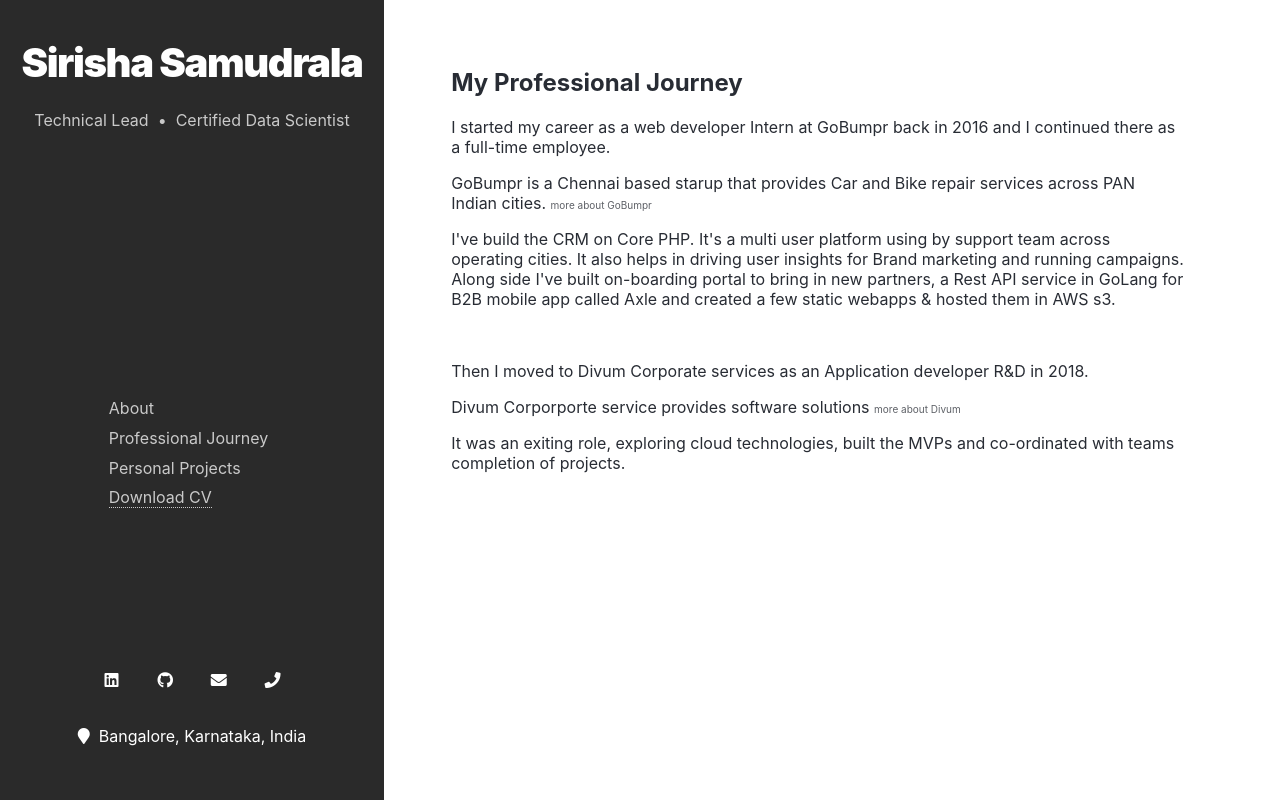
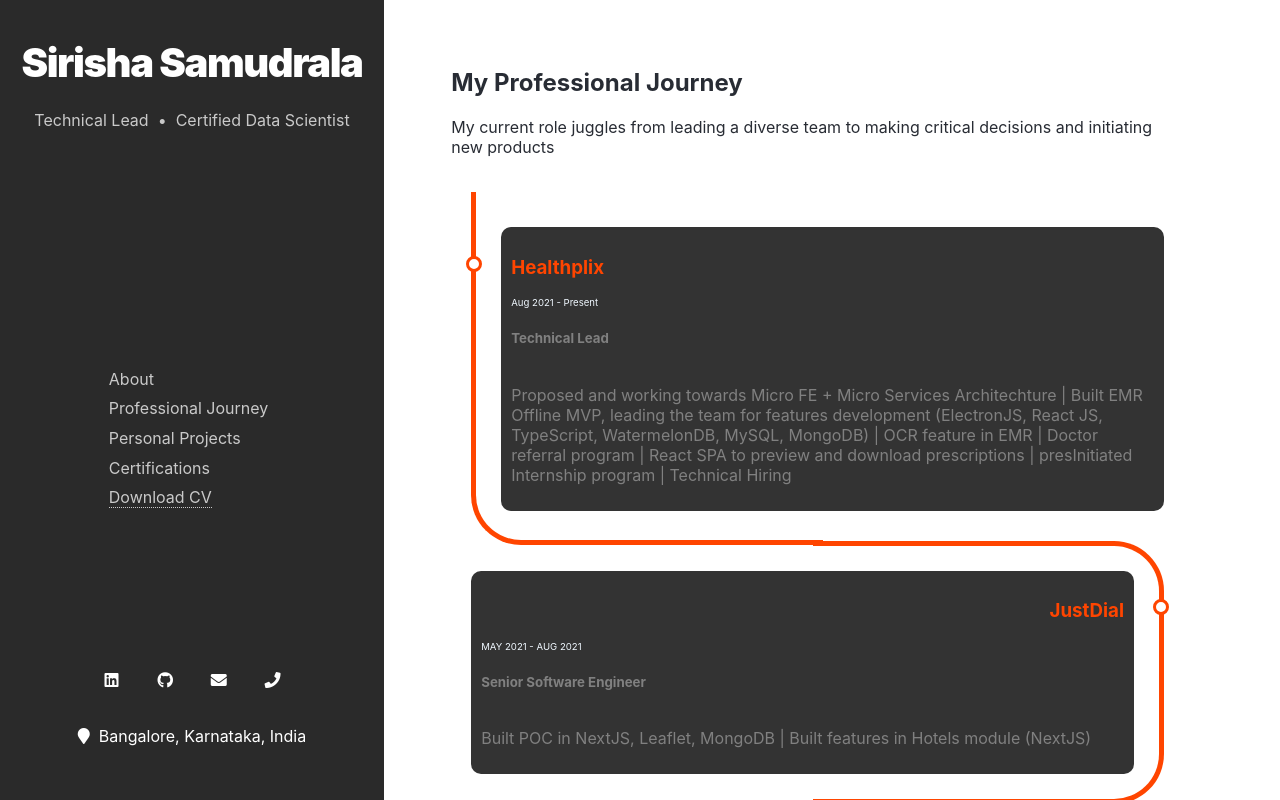
Before and after one commit to sirishasamudrala5/portfolio, a React (Create React App) app: page / in a window 1280 px wide. Both pictures are taken after a click on the item "Professional Journey". Shown: the top 800 px of the page. Built offline with nearby package versions, Linux system fonts and the light colour scheme.

Commit message:
porf journey, timeline

```diff
--- a/src/components/ContentArea.jsx
+++ b/src/components/ContentArea.jsx
@@ -3,6 +3,7 @@
 import About from './content/About'
 import ProfessionalJourney from './content/ProfessionalJourney'
 import PersonalProjects from './content/PersonalProjects'
+import Certifications from './content/Certifications'
 import Blog from './content/Blog'
 
 const ContentArea = (props) => {
@@ -10,6 +11,7 @@
     {props.curPage === 'about' && <About />}
     {props.curPage === 'work' && <ProfessionalJourney />}
     {props.curPage === 'projects' && <PersonalProjects />}
+    {props.curPage === 'certifications' && <Certifications />}
     {props.curPage === 'blog' && <Blog />}
   </div>
   )
--- a/src/components/StickySideBar.jsx
+++ b/src/components/StickySideBar.jsx
@@ -17,6 +17,7 @@
 					<li onClick={() => props.setCurPage('about')}>About</li>
 					<li onClick={() => props.setCurPage('work')}>Professional Journey</li>
 					<li onClick={() => props.setCurPage('projects')}>Personal Projects</li>
+					<li onClick={() => props.setCurPage('certifications')}>Certifications</li>
 					<li><a href={myResume} download="Sirisha-Resume.pdf">Download CV</a></li>
 				</ul>
 				</menu>
--- /dev/null
+++ b/src/components/common/TimeLine.jsx
@@ -0,0 +1,59 @@
+import React from 'react'
+import '../../styles/TimeLine.css'
+const TimeLine = (props) => {
+  const renderItems = () => {
+    const children = []
+    if(props.ProfJourney){
+      props.ProfJourney.map((item, key) => {
+      children.push(<div className="card">
+      <div className="info">
+        <h3 className="title">{item.title}</h3>
+        <span className="subtitle">{item.journey}</span>
+        <h5>{item.role}</h5>
+        <p>{item.content}</p>
+      </div>
+    </div>)
+      })
+    }
+    return(<div className="outer">
+      {children}
+      </div>)
+  }
+    return (<div className="timeline">
+    {/* <div className="outer">
+      <div className="card">
+        <div className="info">
+          <h3 className="title">Title 1</h3>
+          <p>Lorem ipsum dolor sit amet, consectetur adipiscing elit, sed do eiusmod tempor incididunt ut labore et dolore magna aliqua. Ut enim ad minim veniam, quis nostrud exercitation ullamco laboris nisi ut aliquip ex ea commodo consequat. </p>
+        </div>
+      </div>
+      <div className="card">
+        <div className="info">
+          <h3 className="title">Title 2</h3>
+          <p>Lorem ipsum dolor sit amet, consectetur adipiscing elit, sed do eiusmod tempor incididunt ut labore et dolore magna aliqua. Ut enim ad minim veniam, quis nostrud exercitation ullamco laboris nisi ut aliquip ex ea commodo consequat. </p>
+        </div>
+      </div>
+      <div className="card">
+        <div className="info">
+          <h3 className="title">Title 3</h3>
+          <p>Lorem ipsum dolor sit amet, consectetur adipiscing elit, sed do eiusmod tempor incididunt ut labore et dolore magna aliqua. Ut enim ad minim veniam, quis nostrud exercitation ullamco laboris nisi ut aliquip ex ea commodo consequat. </p>
+        </div>
+      </div>
+      <div className="card">
+        <div className="info">
+          <h3 className="title">Title 4</h3>
+          <p>Lorem ipsum dolor sit amet, consectetur adipiscing elit, sed do eiusmod tempor incididunt ut labore et dolore magna aliqua. Ut enim ad minim veniam, quis nostrud exercitation ullamco laboris nisi ut aliquip ex ea commodo consequat. </p>
+        </div>
+      </div>
+      <div className="card">
+        <div className="info">
+          <h3 className="title">Title 5</h3>
+          <p>Lorem ipsum dolor sit amet, consectetur adipiscing elit, sed do eiusmod tempor incididunt ut labore et dolore magna aliqua. Ut enim ad minim veniam, quis nostrud exercitation ullamco laboris nisi ut aliquip ex ea commodo consequat. </p>
+        </div>
+      </div>
+    </div> */}
+    {renderItems()}
+  </div>)
+}
+
+export default TimeLine
--- /dev/null
+++ b/src/components/content/Certifications.jsx
@@ -0,0 +1,7 @@
+import React from 'react'
+
+const Certifications = () => {
+    return (<section id="certifications">Certifications</section>)
+}
+
+export default Certifications
--- a/src/components/content/ProfessionalJourney.jsx
+++ b/src/components/content/ProfessionalJourney.jsx
@@ -1,16 +1,49 @@
 import React from 'react'
+import TimeLine from '../common/TimeLine'
+
+const ProfJourney = [{
+    title: `Healthplix`,
+    journey: `Aug 2021 - Present`,
+    link: `https://healthplix.pro`,
+    role: `Technical Lead`,
+    content: `Proposed and working towards Micro FE + Micro Services Architechture | Built EMR Offline MVP, leading the team for features development (ElectronJS, React JS, TypeScript, WatermelonDB, MySQL, MongoDB) | OCR feature in EMR | Doctor referral program | React SPA to preview and download prescriptions | presInitiated Internship program | Technical Hiring`
+},{
+    title: `JustDial`,
+    journey: `MAY 2021 - AUG 2021`,
+    link: `https://www.justdial.com`,
+    role: `Senior Software Engineer`,
+    content: `Built POC in NextJS, Leaflet, MongoDB | Built features in Hotels module (NextJS)`
+},{
+    title: `HashedIn By Deloitte`,
+    journey: `MAY 2019 - MAY 2021`,
+    link: `https://hashedin.com`,
+    role: `Senior Software Engineer II`,
+    content: `Honeywell: Migrated Safetysuite codebase to React16, built new features | Adecco: Built mobile application in Reactnative & postgreSQL, plugin for .NetCore | Render Networks: Built a multitenant platform (in python, Okta, Casbin, Fast API), Built React SPA (Typescript, GMaps) | Technical Hiring | Mentor juniors | Hashedin University Volunteer | Organised team bonding activities`
+},{
+    title: `Inspirisys`,
+    journey: `DEC 2018 - FEB 2019`,
+    link: `https://www.inspirisys.com`,
+    role: `Software Engineer`,
+    content: `Build Chatbot on RASA dailogflow | Built a ReactJS dashboard to feed and train the bot | Built a human chat interface connecting the chatbot | Tehcnical hiring`
+},{
+    title: `Divum`,
+    journey: `JUN 2018 - OCT 2018`,
+    link: `https://divum.in`,
+    role: `Application Developer (R&D)`,
+    content: `Built MVPs: Vehicle tracking (IOT), migration of data from magento to DataStore(Google), multitenant SAAS product | JSONLD library to preprocess invoice data in Etherium blockchain`
+},{
+    title: `GoBumpr`,
+    journey: `DEC 2016 - MAY 2018`,
+    link: `https://gobumpr.com/`,
+    role: `FullStack Developer`,
+    content: `Build CRM: A multi user platform that manages day to day operations, customet support, derives useful insights for Brand marketing and running campaigns | Built service partner on-boarding portal | Built a Rest API service in GoLang for B2B mobile app called Axle |  Built and deloyed responsive static webapps on demand | Tehcnical hiring`
+}]
 
 const ProfessionalJourney = () => {
     return (<section id="work">
         <h2>My Professional Journey</h2>
-        <p>I started my career as a web developer Intern at GoBumpr back in 2016 and I continued there as a full-time employee.</p>
-        <p>GoBumpr is a Chennai based starup that provides Car and Bike repair services across PAN Indian cities. <span className='company-link'>more about GoBumpr</span></p>
-        <p>I've build the CRM on Core PHP. It's a multi user platform using by support team across operating cities. It also helps in driving user insights for Brand marketing and running campaigns. Along side I've built on-boarding portal to bring in new partners, a Rest API service in GoLang for B2B mobile app called Axle and created a few static webapps & hosted them in AWS s3.</p>
-        <br />
-        <p>Then I moved to Divum Corporate services as an Application developer R&D in 2018.</p>
-        <p>Divum Corporporte service provides software solutions <span className='company-link'>more about Divum</span></p>
-        <p> It was an exiting role, exploring cloud technologies, built the MVPs and co-ordinated with teams completion of projects.</p>
-
+        <p>My current role juggles from leading a diverse team to making critical decisions and initiating new products</p>
+        <TimeLine ProfJourney={ProfJourney} />
     </section>)
 }
 
--- a/src/styles/App.css
+++ b/src/styles/App.css
@@ -49,6 +49,7 @@
 .sticky-sidebar {
   width: 30%;
   height: 100%;
+  z-index: 1;
 }
 
 .content-area {
--- /dev/null
+++ b/src/styles/TimeLine.css
@@ -0,0 +1,110 @@
+/* Timeline Container */
+.timeline {
+    background: var(--primary-color);
+    margin: 20px auto;
+    padding: 20px;
+  }
+
+  /* Card container */
+  .card {
+    position: relative;
+    max-width: 98%;
+  }
+
+  /* setting padding based on even or odd */
+  .card:nth-child(odd) {
+    padding: 30px 0 30px 30px;
+  }
+  .card:nth-child(even) {
+    padding: 30px 30px 30px 0;
+  }
+  /* Global ::before */
+  .card::before {
+    content: "";
+    position: absolute;
+    width: 50%;
+    border: solid orangered;
+  }
+
+  /* Setting the border of top, bottom, left */
+  .card:nth-child(odd)::before {
+    left: 0px;
+    top: -4.5px;
+    bottom: -4.5px;
+    border-width: 5px 0 5px 5px;
+    border-radius: 50px 0 0 50px;
+  }
+
+  /* Setting the border of top, bottom, right */
+  .card:nth-child(even)::before {
+    right: 0;
+    top: 0;
+    bottom: 0;
+    border-width: 5px 5px 5px 0;
+    border-radius: 0 50px 50px 0;
+  }
+
+  /* Removing the border if it is the first card */
+  .card:first-child::before {
+    border-top: 0;
+    border-top-left-radius: 0;
+  }
+
+  /* Removing the border if it is the last card  and it's odd */
+  .card:last-child:nth-child(odd)::before {
+    border-bottom: 0;
+    border-bottom-left-radius: 0;
+  }
+
+  /* Removing the border if it is the last card  and it's even */
+  .card:last-child:nth-child(even)::before {
+    border-bottom: 0;
+    border-bottom-right-radius: 0;
+  }
+
+  /* Information about the timeline */
+  .info {
+    display: flex;
+    flex-direction: column;
+    background: #333;
+    color: gray;
+    border-radius: 10px;
+    padding: 10px;
+  }
+
+  /* Title of the card */
+  .title {
+    color: orangered;
+    position: relative;
+  }
+
+  .subtitle{
+    color: aliceblue;
+    font-size: 0.6rem;
+  }
+
+  /* Timeline dot  */
+  .title::before {
+    content: "";
+    position: absolute;
+    width: 10px;
+    height: 10px;
+    background: white;
+    border-radius: 999px;
+    border: 3px solid orangered;
+  }
+
+  /* text right if the card is even  */
+  .card:nth-child(even) > .info > .title {
+    text-align: right;
+  }
+
+  /* setting dot to the left if the card is odd */
+  .card:nth-child(odd) > .info > .title::before {
+    left: -45px;
+  }
+
+  /* setting dot to the right if the card is odd */
+  .card:nth-child(even) > .info > .title::before {
+    right: -45px;
+  }
```
